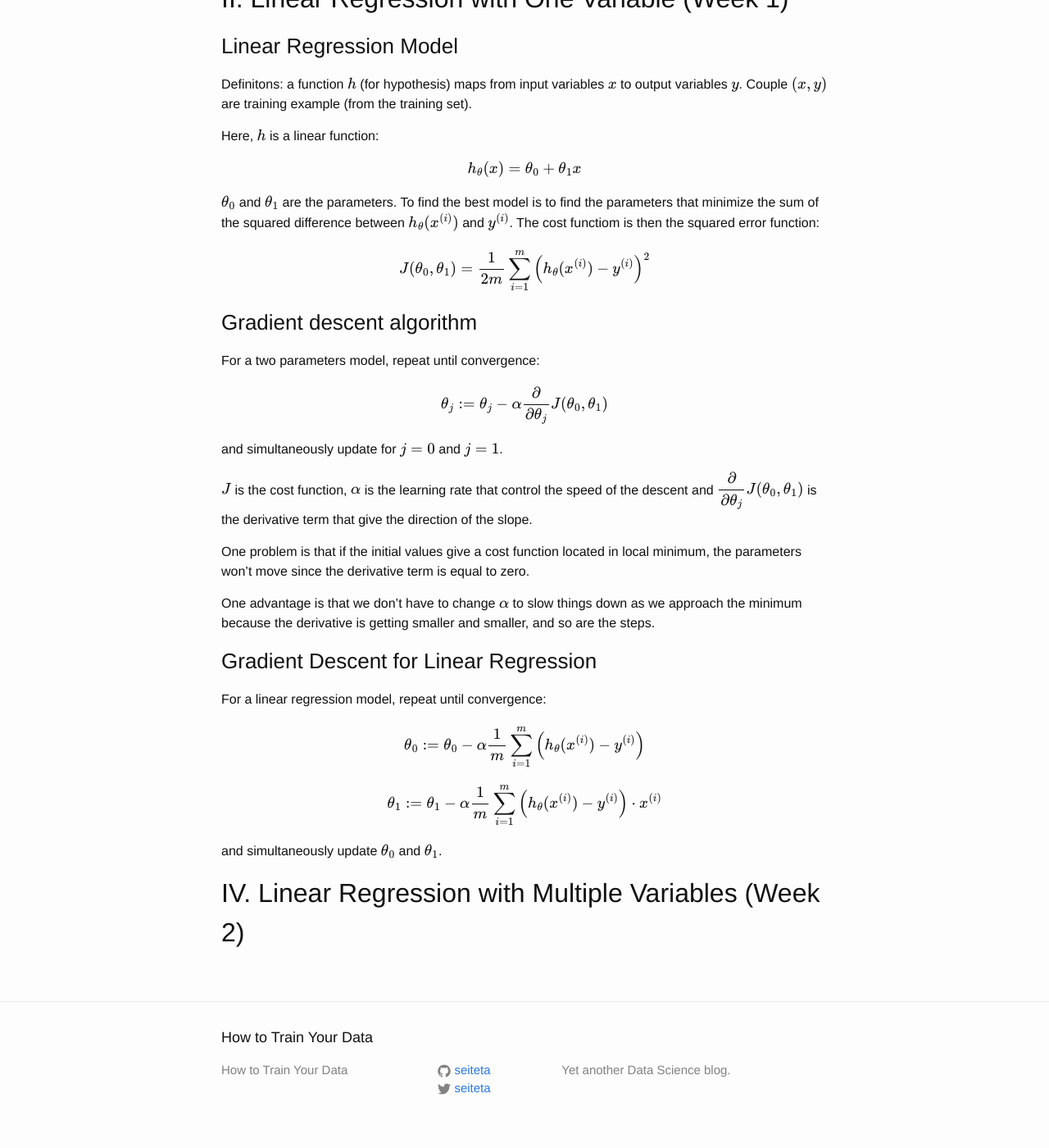
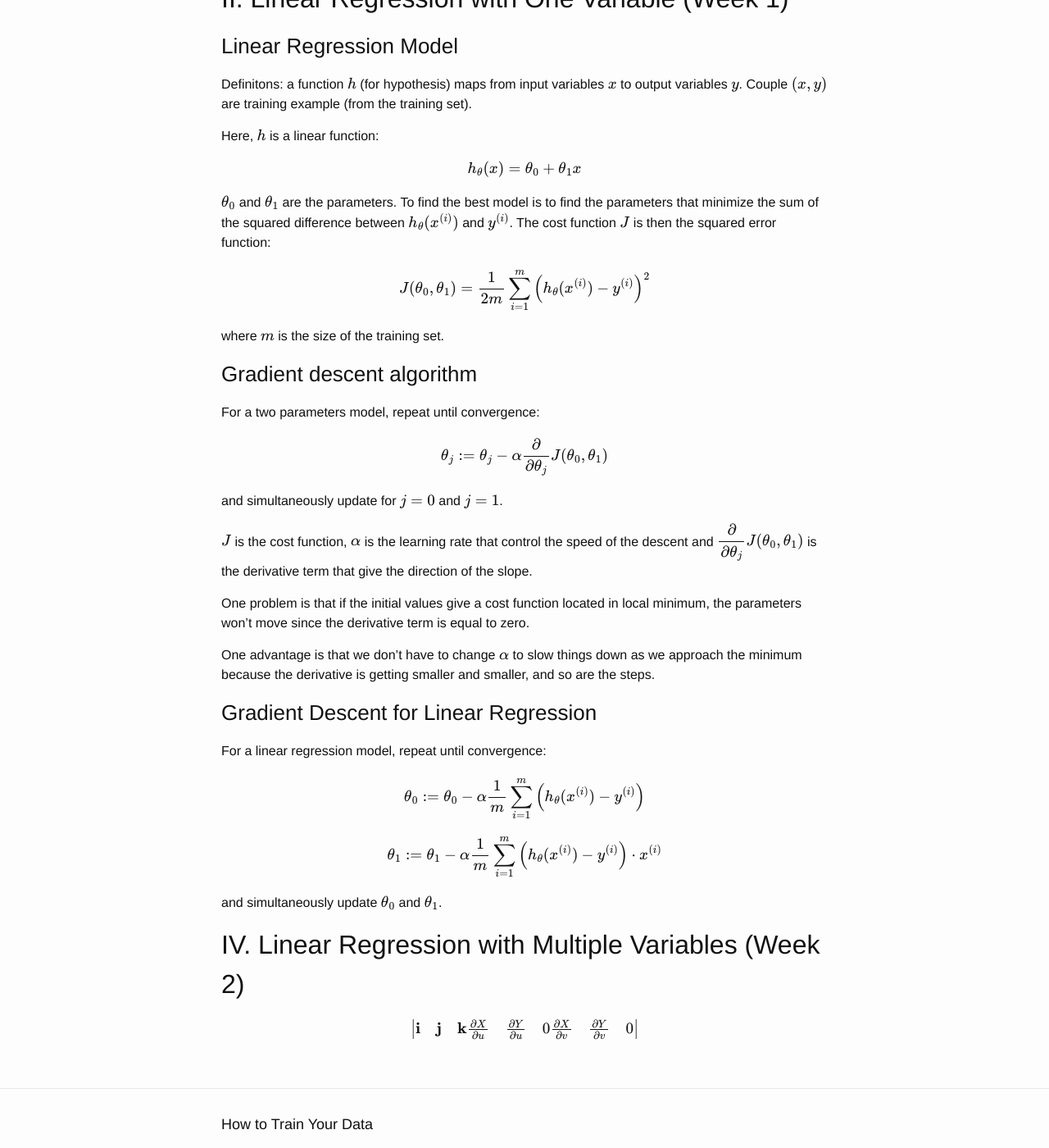
Before and after one commit to seiteta/seiteta.github.io_old, a Jekyll site: the page built from _posts/2014-12-04-machine-learning-notes.md, in a window 1280 px wide and 1400 px high, scrolled down 727 px. Shown: the whole window at 82% size. Built offline with Jekyll 4.4.1, drawn with Linux system fonts in a browser that asks for light colours; formulas are drawn with MathJax 3.

Commit message:
Update 2014-12-04-machine-learning-notes.md

```diff
--- a/_posts/2014-12-04-machine-learning-notes.md
+++ b/_posts/2014-12-04-machine-learning-notes.md
@@ -33,9 +33,11 @@ Here, $$h$$ is a linear function:
 
 $$ h_\theta (x) = \theta_0 + \theta_1 x $$
 
-$$\theta_0$$ and $$\theta_1$$ are the parameters. To find the best model is to find the parameters that minimize the sum of the squared difference between $$h_\theta (x^{(i)})$$ and $$y^{(i)}$$. The cost functiom is then the squared error function:
+$$\theta_0$$ and $$\theta_1$$ are the parameters. To find the best model is to find the parameters that minimize the sum of the squared difference between $$h_\theta (x^{(i)})$$ and $$y^{(i)}$$. The cost function $$J$$ is then the squared error function:
 
 $$J(\theta_0, \theta_1) = \dfrac{1}{2m} \sum_{i=1}^{m} \left(h_\theta (x^{(i)}) - y^{(i)}\right)^2$$
+
+where $$m$$ is the size of the training set.
 
 ### Gradient descent algorithm
 
@@ -62,3 +64,9 @@ $$\theta_1 := \theta_1 - \alpha \dfrac{1}{m} \sum_{i=1}^{m} \left (h_\theta (x^{
 and simultaneously update $$\theta_0$$ and $$\theta_1$$.
 
 ## IV. Linear Regression with Multiple Variables (Week 2)
+
+\begin{vmatrix}
+\mathbf{i} & \mathbf{j} & \mathbf{k} \\
+\frac{\partial X}{\partial u} &  \frac{\partial Y}{\partial u} & 0 \\
+\frac{\partial X}{\partial v} &  \frac{\partial Y}{\partial v} & 0
+\end{vmatrix}
```
